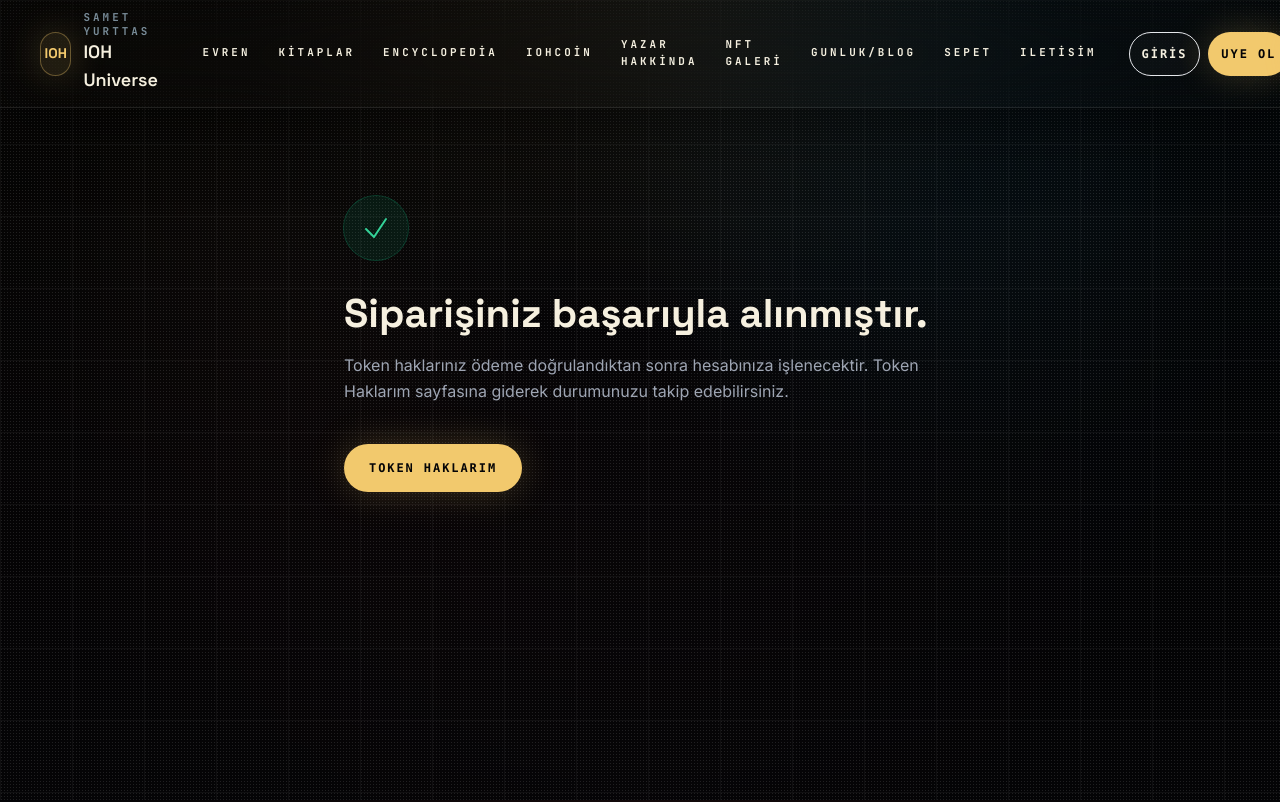
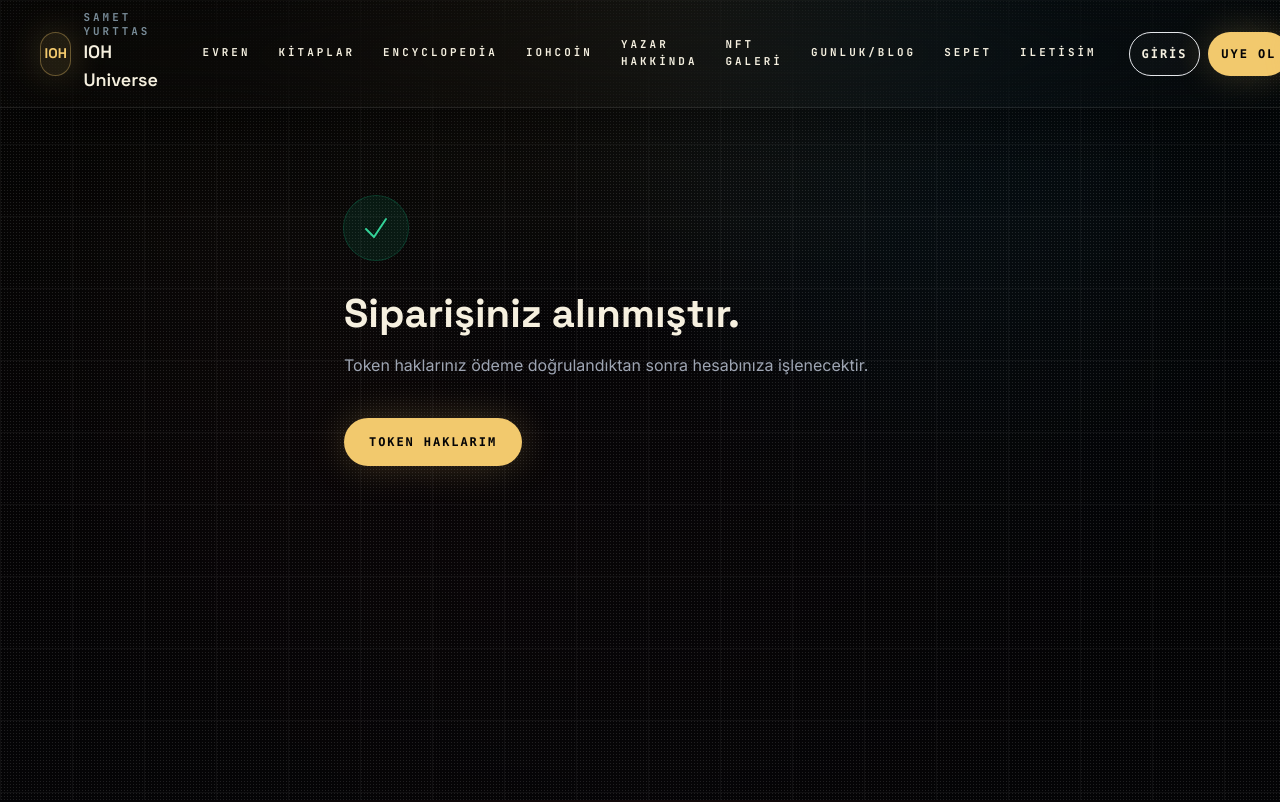
Before and after one commit to sametyurttas-cyber/iohbook, a Next.js app: page /payment/success in a window 1280 px wide. Shown: the top 802 px of the page. Built offline with nearby package versions, Linux system fonts and the light colour scheme; no server answers.

Commit message:
fix(ui): update success page text to exactly match user requested copy

```diff
--- a/src/app/payment/success/page.tsx
+++ b/src/app/payment/success/page.tsx
@@ -38,13 +38,11 @@ export default function PaymentSuccessPage() {
             </div>
 
             <h1 className="mt-8 font-display text-display-sm text-paper">
-              Siparişiniz başarıyla alınmıştır.
+              Siparişiniz alınmıştır.
             </h1>
 
             <p className="mt-4 text-body leading-relaxed text-muted-foreground">
-              Token haklarınız ödeme doğrulandıktan sonra hesabınıza
-              işlenecektir. Token Haklarım sayfasına giderek durumunuzu takip
-              edebilirsiniz.
+              Token haklarınız ödeme doğrulandıktan sonra hesabınıza işlenecektir.
             </p>
 
             <div className="mt-10">
```
